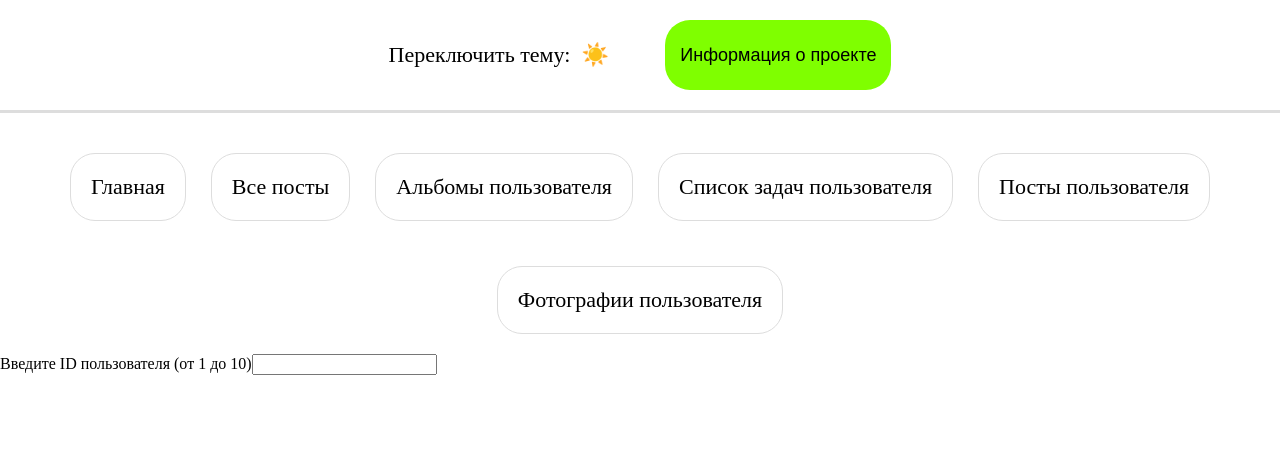
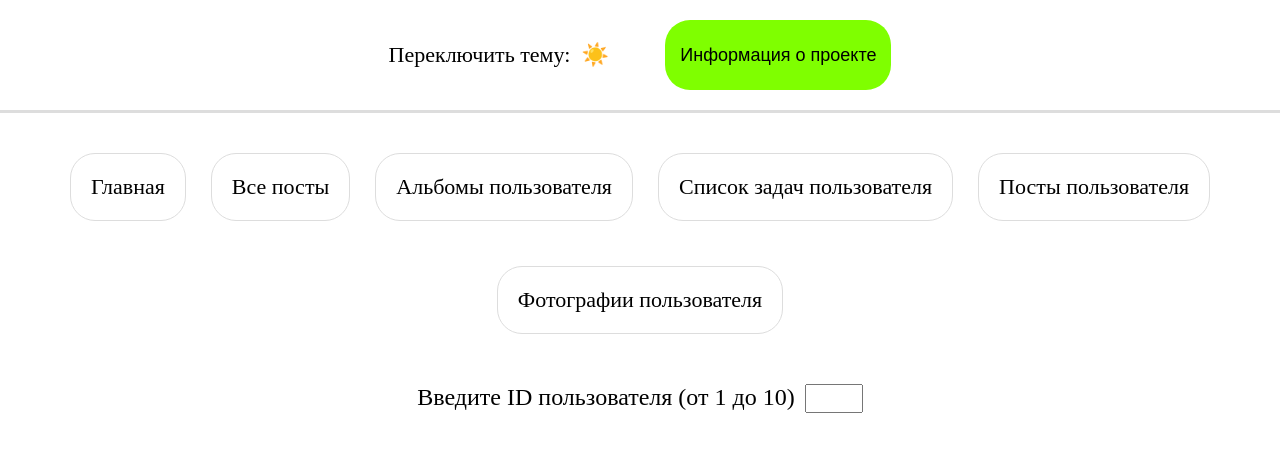
Before and after one commit to ProkhorovKirill/aston-intensive, a React (Vite) app: page /users/1/albums in a window 1280 px wide. Shown: the top 452 px of the page. Built offline with nearby package versions, Linux system fonts and the light colour scheme.

Commit message:
добавление стилей и исправление ошибок в AlbumPage

```diff
--- a/src/pages/AlbumsPage/AlbumsPage.tsx
+++ b/src/pages/AlbumsPage/AlbumsPage.tsx
@@ -1,7 +1,8 @@
 import { useCallback, useMemo, useState } from "react";
 import { useGetAlbumsQuery } from "../../widgets/PostList/api/postsListApi";
 import sharedStyles from '../../shared/ui/shared.module.css';
-import type { Album, AlbumList } from "./model/interfaces";
+import type { Album } from "./model/interfaces";
+import styles from './albumsPage.module.css';
 
 export default function AlbumsPage() {
 
@@ -15,7 +16,7 @@ export default function AlbumsPage() {
 
     }, [userId]);
 
-    const {data: albumsList, error, isLoading} = useGetAlbumsQuery(Number(userId), {
+    const {data: albumsList, error, isLoading} = useGetAlbumsQuery(numericUserId!, {
         skip: !numericUserId,
     });
 
@@ -42,12 +43,12 @@ export default function AlbumsPage() {
 
     const albums = useMemo(() => {
 
-        if (!albumsList) return
+        if (!albumsList?.length) return null
 
         return (
-            <div>
+            <div className={styles.albumsWrapper}>
                 {albumsList.map((album: Album) => (
-                    <p key={album.id}>{album.title}</p>
+                    <p key={album.id} className={styles.albumItem}>{album.title}</p>
                 ))}
             </div>
         )
@@ -57,7 +58,8 @@ export default function AlbumsPage() {
     return (
 
         <>
-            <label htmlFor="userId">
+            <div className={styles.getUserIDWrapper}>
+                <label htmlFor="userId" className={styles.getUserIDLabel}>
                     Введите ID пользователя (от 1 до 10)
                     <input
                         type="number"
@@ -65,15 +67,16 @@ export default function AlbumsPage() {
                         onChange={handleChangeUserId}
                         name="userId"
                         id="userId"
+                        className={styles.getUserIDInput}
                     />
                 </label>
+            </div>
 
                 {isLoading && <h2 className={sharedStyles.centralTitle}>Загрузка</h2>}
 
                 {error && <h2 className={sharedStyles.centralTitle}>Ошибка</h2>}
 
-                {albums}
-
+                {!isLoading && !error && albums}
 
         </>
 
--- /dev/null
+++ b/src/pages/AlbumsPage/albumsPage.module.css
@@ -0,0 +1,32 @@
+.albumsWrapper {
+    max-width: 500px;
+    margin: 50px auto;
+}
+
+.albumItem {
+    font-size: 22px;
+    font-style: italic;
+    border: 1px solid var(--border-color);
+    border-radius: 15px;
+    padding: 20px;
+
+}
+
+.getUserIDWrapper {
+    max-width: 600px;
+    margin: 50px auto;
+    font-size: 24px;
+    display: flex;
+    justify-content: center;
+
+}
+
+.getUserIDLabel {
+    display: block;
+}
+
+.getUserIDInput {
+    max-width: 50px;
+    font-size: 20px;
+    margin-left: 10px;
+}
--- a/src/widgets/PostList/api/postsListApi.ts
+++ b/src/widgets/PostList/api/postsListApi.ts
@@ -9,6 +9,7 @@ export const postsListApi = createApi({
     reducerPath: 'postsApi',
     baseQuery: fetchBaseQuery({baseUrl: 'https://jsonplaceholder.typicode.com/'}),
     endpoints: (build) => ({
+
         getPosts: build.query({
             query: (params: DefaultQueryParams) => ({
                 url: 'posts',
@@ -18,6 +19,7 @@ export const postsListApi = createApi({
                 }
             }),
         }),
+
         getComments: build.query({
             query: (params: DefaultQueryParams) => ({
                 url: 'comments',
@@ -27,6 +29,7 @@ export const postsListApi = createApi({
                 }
             })
         }),
+
         getPost: build.query({
             query: (id: number) => ({
                 url: `posts/${id}`,
```
Lines whose indentation alone changed are shown as unchanged.
